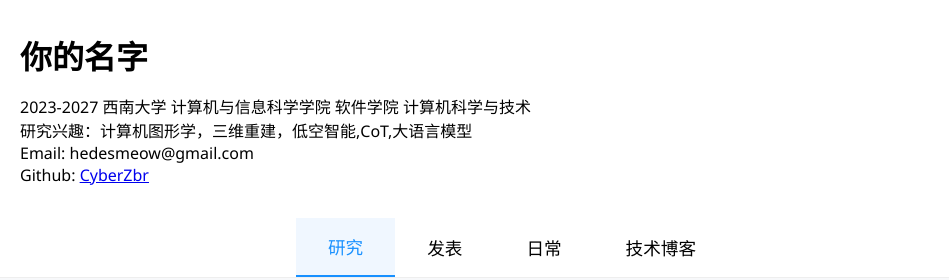
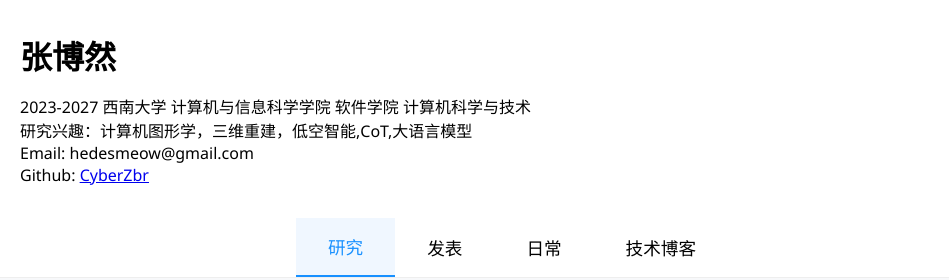
Before and after one commit to CyberZbr/CyberZbr.github.io, a plain HTML site: page index.html in a window 1280 px wide. Shown: the top 280 px of the page, 128-1077 px from the left. Drawn offline with nearby package versions, Linux system fonts and the light colour scheme.

Commit message:
Update index.html

```diff
--- a/index.html
+++ b/index.html
@@ -10,7 +10,7 @@
   <div class="header">
     <img src="assets/avatar.jpg" alt="头像" class="avatar"/>
     <div class="info">
-      <h1>你的名字</h1>
+      <h1>张博然</h1>
       <p>2023-2027 西南大学 计算机与信息科学学院 软件学院 计算机科学与技术<br>
          研究兴趣：计算机图形学，三维重建，低空智能,CoT,大语言模型 <br>
          Email: hedesmeow@gmail.com <br>
```
